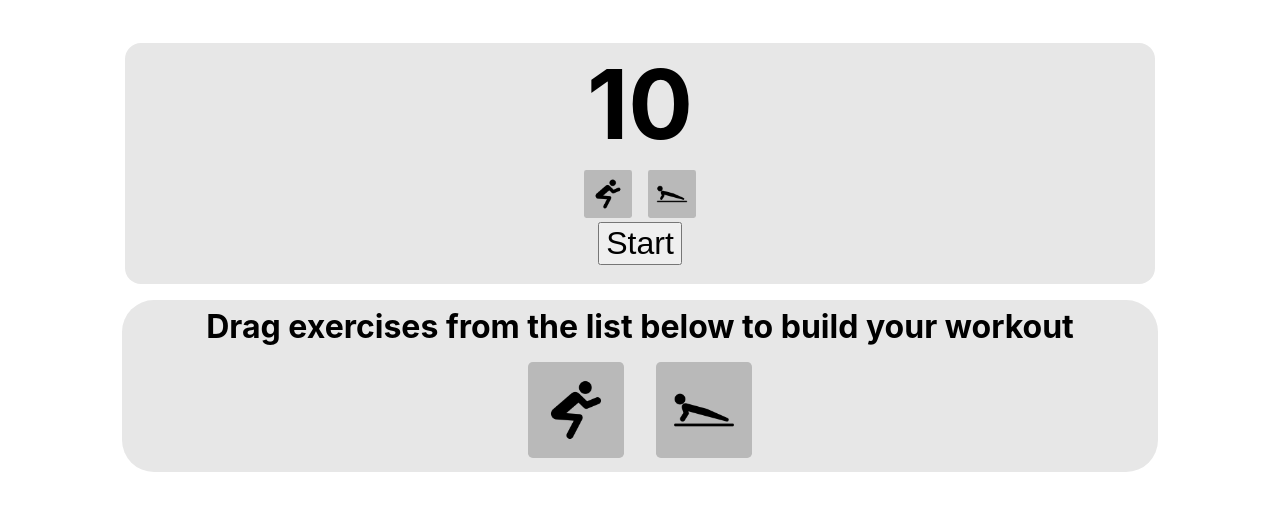
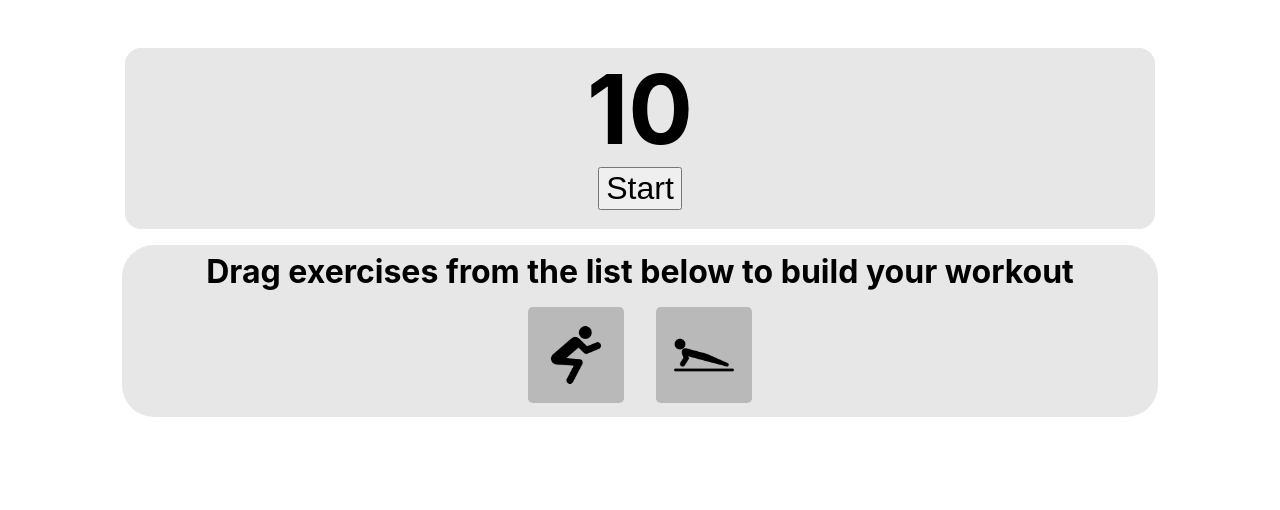
Before and after one commit to ThbltLmr/tabata-workout, a React (Create React App) app: page / in a window 1280 px wide. Shown: the top 510 px of the page. Built offline with nearby package versions, Linux system fonts and the light colour scheme.

Commit message:
moved timer and list to app file

```diff
--- a/package.json
+++ b/package.json
@@ -7,6 +7,7 @@
     "@testing-library/react": "^13.4.0",
     "@testing-library/user-event": "^13.5.0",
     "react": "^18.2.0",
+    "react-beautiful-dnd": "^13.1.1",
     "react-dom": "^18.2.0",
     "react-scripts": "5.0.1",
     "web-vitals": "^2.1.4"
--- a/src/App.css
+++ b/src/App.css
@@ -10,7 +10,7 @@
   flex-direction: column;
   justify-content: center;
   align-items: center;
-  margin: 0 auto 1em auto;
+  margin: 3em auto 1em auto;
   background-color: rgb(231, 231, 231);
   width: 80%;
   padding: 0.2em;
--- a/src/App.js
+++ b/src/App.js
@@ -1,11 +1,11 @@
 import logo from './logo.svg';
 import './App.css';
-import MyButton from './components/Tabatatimer';
-import TabataTimer from './components/Tabatatimer';
-import Exercises from './components/Exercises';
+import { clear } from "@testing-library/user-event/dist/clear";
+import { useState, useEffect } from "react";
+import { Draggable, DragDropContext, Droppable } from 'react-beautiful-dnd';
 
 function App() {
-  const userWorkout = [
+  const exercises = [
     {
       name: 'squats',
       thumbnail: './thumbnails/squats.png'
@@ -15,12 +15,60 @@ function App() {
       thumbnail: './thumbnails/pushups.png'
     }
   ]
+  const [seconds, setSeconds] = useState(10);
+  const [workout, setWorkout] = useState(false);
+  const [buttonMessage, setButtonMessage] = useState("Start");
+
+  useEffect(() => {
+    let interval = setInterval(() => {
+      clearInterval(interval);
+      if (buttonMessage === "Reset") {
+        if (seconds === 0) {
+          if (workout) {
+            setSeconds(10);
+            setWorkout(false);
+          } else {
+            setSeconds(20);
+            setWorkout(true);
+          }
+        } else {
+          setSeconds(seconds - 1)
+        }
+      } else {
+        setSeconds(10);
+      }
+    }, 1000);
+  }, [seconds, workout, buttonMessage])
+
+  const toggleTimer = () => {
+    if (buttonMessage === "Start") {
+      setButtonMessage("Reset");
+    } else {
+      setButtonMessage("Start");
+      setSeconds(10);
+    }
+  }
 
   return (
     <div className="App">
-      <h1 className='pageTitle'></h1>
-      <TabataTimer userWorkout = {userWorkout} />
-      <Exercises/>
+      <div className="tabataTimer">
+        <div className="timer">{seconds}</div>
+        <button className="startButton" onClick={toggleTimer}>{buttonMessage}</button>
+      </div>
+      <div className='exercisesContainer'>
+        Drag exercises from the list below to build your workout
+        <ul className="exercisesList">
+          {exercises.map(({name, thumbnail}) => {
+            return (
+              <li key={name}>
+                  <div className="characters-thumb">
+                    <img src={thumbnail} alt={`${name} Thumb`} />
+                  </div>
+              </li>
+            );
+          })}
+        </ul>
+      </div>
     </div>
   );
 }
--- a/src/components/Exercises.js
+++ /dev/null
@@ -1,30 +0,0 @@
-import { useState } from 'react';
-
-export default function Exercises() {
-  const exercises = [
-    {
-      name: 'squats',
-      thumbnail: './thumbnails/squats.png'
-    },
-    {
-      name: 'push-ups',
-      thumbnail: './thumbnails/pushups.png'
-    }
-  ]
-  return (
-    <div className='exercisesContainer'>
-      Drag exercises from the list below to build your workout
-      <ul className="exercisesList">
-        {exercises.map(({name, thumbnail}) => {
-          return (
-            <li key={name}>
-              <div className="characters-thumb">
-                <img src={thumbnail} alt={`${name} Thumb`} />
-              </div>
-            </li>
-          );
-        })}
-      </ul>
-    </div>
-  )
-}
--- a/src/components/Tabatatimer.js
+++ /dev/null
@@ -1,60 +0,0 @@
-import { clear } from "@testing-library/user-event/dist/clear";
-import { useState, useEffect } from "react";
-
-export default function TabataTimer({userWorkout}) {
-  const [seconds, setSeconds] = useState(10);
-  const [displayMessage, setDisplayMessage] = useState(false);
-  const [workout, setWorkout] = useState(false);
-  const [buttonMessage, setButtonMessage] = useState("Start");
-
-  useEffect(() => {
-    let interval = setInterval(() => {
-      clearInterval(interval);
-      if (buttonMessage === "Reset") {
-        if (seconds === 0) {
-          if (workout) {
-            setSeconds(10);
-            setWorkout(false);
-          } else {
-            setSeconds(20);
-            setWorkout(true);
-          }
-        } else {
-          setSeconds(seconds - 1)
-        }
-      } else {
-        setSeconds(10);
-      }
-    }, 1000);
-  }, [seconds, workout, buttonMessage])
-
-  const toggleTimer = () => {
-    if (buttonMessage === "Start") {
-      setButtonMessage("Reset");
-    } else {
-      setButtonMessage("Start");
-      setSeconds(10);
-    }
-  }
-
-  return (
-    <div className="tabataTimer">
-      {displayMessage && <div className="message">Add exercises and press Start you fat fuck</div>}
-      <div className="timer">
-        {seconds}
-      </div>
-      <ul className="exercisesList">
-        {userWorkout.map(({name, thumbnail}) => {
-          return (
-            <li key={name}>
-              <div className="characters-thumb">
-                <img src={thumbnail} alt={`${name} Thumb`} />
-              </div>
-            </li>
-          );
-        })}
-      </ul>
-      <button className="startButton" onClick={toggleTimer}>{buttonMessage}</button>
-    </div>
-  );
-}
```
Also changed, not shown: 1 other file (tests, documents, lock files or other folders).
